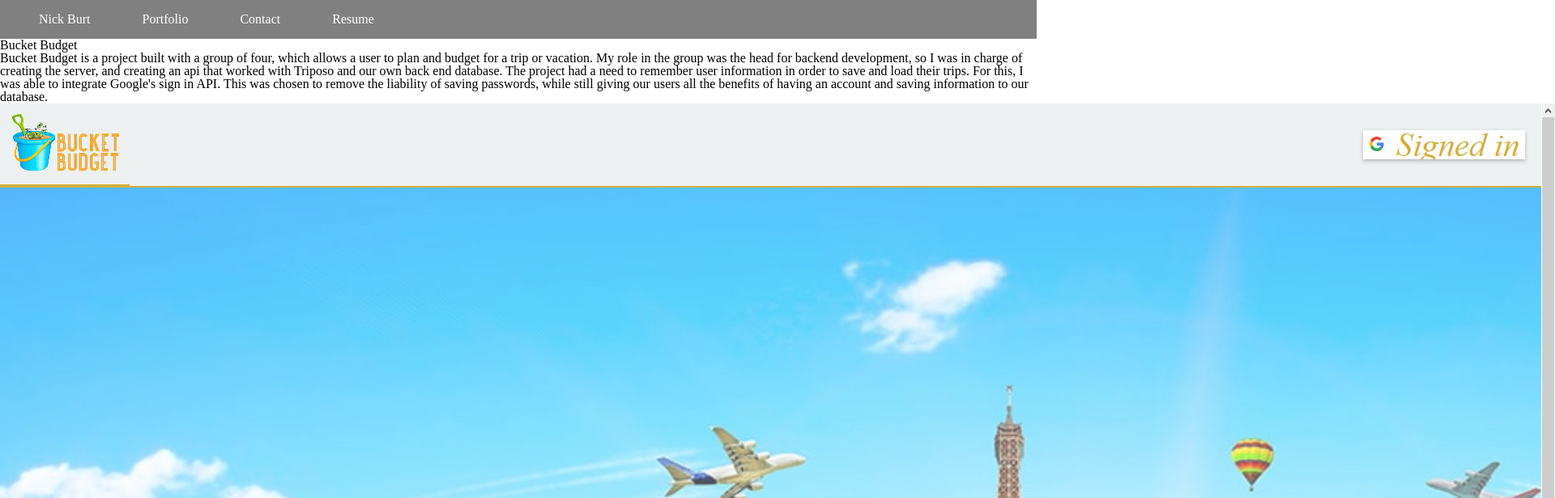
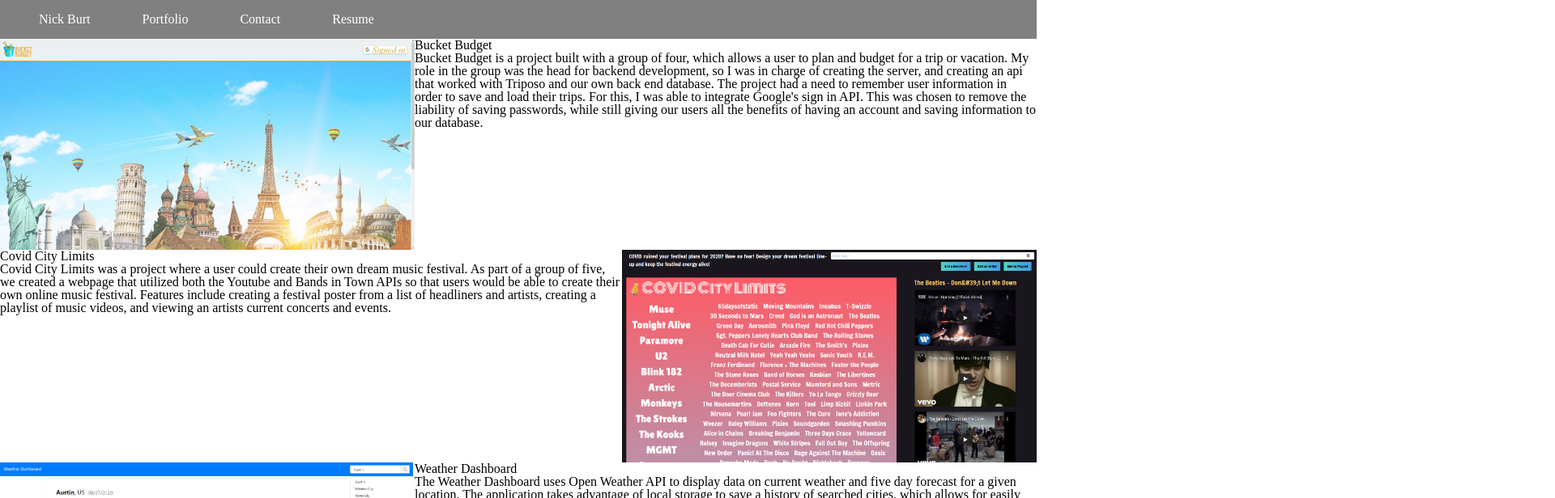
Before and after one commit to nbur4556/react-portfolio, a React (Create React App) app: page /portfolio in a window 1280 px wide. Shown: the top 616 px of the page at 81% size, 1920 px wide, since content can reach past the window. Built offline with nearby package versions, Linux system fonts and the light colour scheme.

Commit message:
creates initial flex layout for project preview components

```diff
--- a/src/components/ProjectPreview.js
+++ b/src/components/ProjectPreview.js
@@ -1,11 +1,16 @@
 import React from 'react';
+import '../stylesheets/project-preview.css';
 
 const ProjectPreview = props => {
     return (
-        <section>
-            <h1>{props.projectTitle}</h1>
-            <p>{props.projectDescription}</p>
+        <section className="project">
+            <div>
+                <h1>{props.projectTitle}</h1>
+                <p>{props.projectDescription}</p>
+            </div>
+
             <img src={props.imageSrc} alt={props.imageAltText} />
+
         </section>
     )
 }
--- a/src/pages/Portfolio.js
+++ b/src/pages/Portfolio.js
@@ -10,6 +10,7 @@ import imgWeatherDash from '../assets/images/project-main-weather-dashboard.png'
 import imgWorkScheduler from '../assets/images/project-main-work-scheduler.png';
 import imgCodeRefactor from '../assets/images/project-main-code-refactor.jpg';
 
+const Portfolio = () => {
     const projects = [
         {
             title: "Bucket Budget",
@@ -43,10 +44,8 @@ const projects = [
         }
     ];
 
-const Portfolio = () => {
-
     return (
-        <section className="portfolio-page">
+        <section className="portfolio-page projects">
             {projects.map((project, index) => {
                 return <ProjectPreview
                     key={index}
@@ -56,7 +55,6 @@ const Portfolio = () => {
                     imageAltText={project.imageAlt}
                 />
             })}
-
         </section>
     );
 }
--- /dev/null
+++ b/src/stylesheets/project-preview.css
@@ -0,0 +1,12 @@
+.project{
+    display: flex;
+    flex-direction: row;
+}
+
+.project:nth-of-type(odd) {
+    flex-direction: row-reverse;
+}
+
+.project img{
+    width: 40%;
+}
```
Lines whose indentation alone changed are shown as unchanged.
